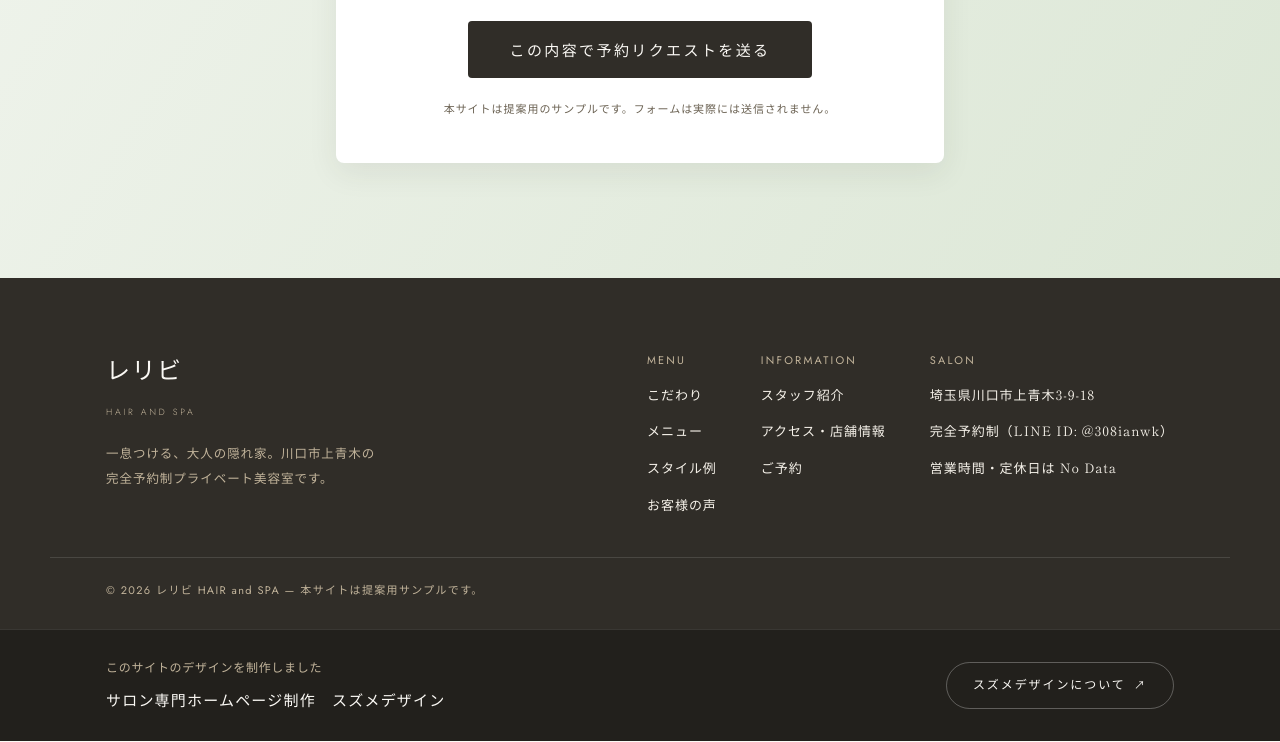
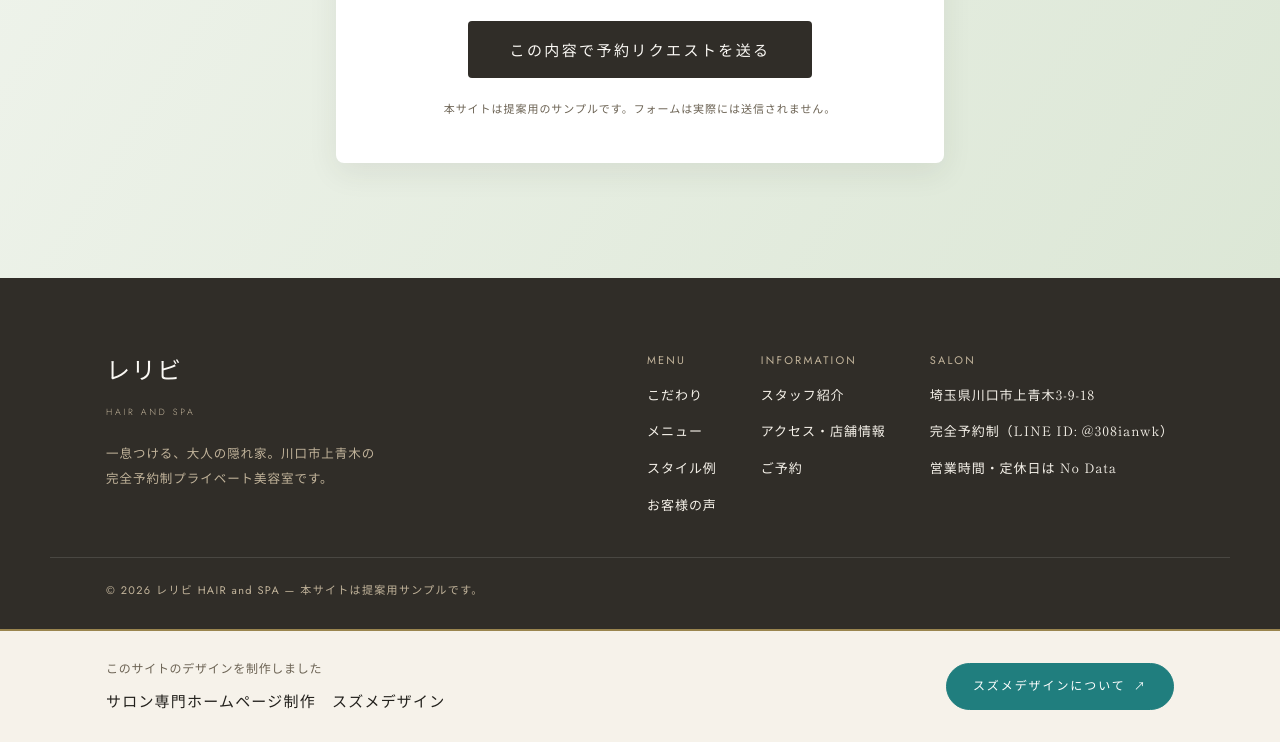
Before and after one commit to suzume-design/rerivi-hair-spa, a plain HTML site: page index.html in a window 1280 px wide. Shown: the part 8258-9000 px from the top of the page. Drawn offline with Linux system fonts and the light colour scheme.

Commit message:
Restyle studio credit band for visibility (レリビ HAIR and SPA)
Co-Authored-By: Claude Opus 5 <noreply@anthropic.com>

```diff
--- a/style.css
+++ b/style.css
@@ -18,6 +18,9 @@
      （値だけでなく役割の付け替え）。変数名は変えていない。
    ---------------------------------------------------------------- */
 :root {
+  --credit-btn-ink: #FFFFFF;
+  --credit-btn-hover: #196262;
+  --credit-btn: #207E7E;
   --cream-50:     #FBF9F5;   /* ページ地 */
   --cream-100:    #F6F2EA;
   --cream-200:    #EFE9DE;
@@ -457,9 +460,11 @@ ul { list-style: none; margin: 0; padding: 0; }
 
 /* ============ 制作クレジット帯（スズメデザイン） ============
    フッター(--surface-inverse)よりさらに沈めた地色で、独立した帯として分離する。 */
+/* 制作クレジット帯：フッターと地色が近く埋もれていたため反転させた。
+   フッターの補色は同じ明度だとコントラスト1.2前後で目立たないので採らない。 */
 .studio-credit {
-  background: var(--ink-900);
-  border-top: 1px solid rgba(255, 255, 255, 0.10);
+  background: var(--cream-100);
+  border-top: 2px solid var(--accent-gold);
 }
 .studio-credit__inner {
   max-width: var(--container);
@@ -476,13 +481,13 @@ ul { list-style: none; margin: 0; padding: 0; }
   font-family: var(--font-jp);
   font-size: 12px;
   letter-spacing: var(--ls-jp);
-  color: var(--taupe-400);
+  color: var(--text-muted);
 }
 .studio-credit__name {
   font-family: var(--font-jp);
   font-size: 15px;
   letter-spacing: 0.08em;
-  color: var(--cream-50);
+  color: var(--ink-900);
 }
 .studio-credit__btn {
   flex-shrink: 0;
@@ -494,19 +499,20 @@ ul { list-style: none; margin: 0; padding: 0; }
   font-size: 12px;
   letter-spacing: var(--ls-label);
   text-decoration: none;
-  color: var(--cream-50);
-  border: 1px solid rgba(255, 255, 255, 0.28);
+  color: var(--credit-btn-ink);
+  border: 1px solid var(--credit-btn);
   border-radius: var(--radius-pill);
   transition: background var(--dur-fast) var(--ease-soft),
               border-color var(--dur-fast) var(--ease-soft),
               color var(--dur-fast) var(--ease-soft);
+  background: var(--credit-btn);
 }
 .studio-credit__btn::after { content: "\2197"; font-size: 11px; line-height: 1; }
 .studio-credit__btn:hover,
 .studio-credit__btn:focus-visible {
-  background: var(--brand-primary);
-  border-color: var(--brand-primary);
-  color: var(--brand-primary-ink);
+  background: var(--credit-btn-hover);
+  border-color: var(--credit-btn-hover);
+  color: var(--credit-btn-ink);
 }
 @media (max-width: 640px) {
   .studio-credit__inner { flex-direction: column; align-items: flex-start; }
```
